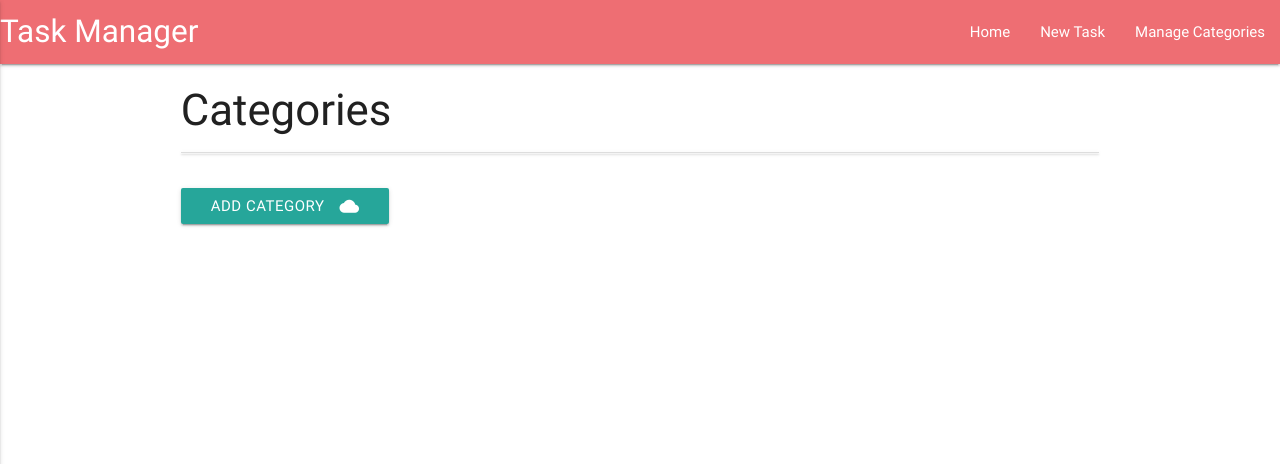
After one commit to SeanLewisIRE/task_manager, a Flask app: page /get_categories in a window 1280 px wide. The commit adds this page. Shown: the top 464 px of the page. Run offline with Flask 2, Linux system fonts and the light colour scheme; data that the repository does not hold is empty; some libraries are stand-ins or nearby versions.

Commit message:
added ability to modify categories. Added NavBar

```diff
--- a/app.py
+++ b/app.py
@@ -28,22 +28,59 @@ def insert_task():
 
 @app.route('/edit_task/<task_id>')
 def edit_task(task_id):
-    the_task = mongo.db.tasks.find_one({"_id": ObjectId(task_id)})
-    all_categories = mongo.db.categories.find()
-    return render_template('edittask.html', task=the_task, categories=all_categories)
+    _task = mongo.db.tasks.find_one({"_id": ObjectId(task_id)})
+    _categories = mongo.db.categories.find()
+    category_list = [category for category in _categories]
+    return render_template('edittask.html', task=_task, categories=category_list)
 
 @app.route('/update_task/<task_id>', methods=["POST"])
 def update_task(task_id):
     tasks = mongo.db.tasks
-    tasks.update({'_id': Object_id(task_id)},
+    tasks.update({'_id': ObjectId(task_id)},
     {
-        'task_name':request.form.get['task_name'],
-        'category_name':request.form.get['category_name'],
-        'task_description':request.form.get['task_description'],
-        'due_date':request.form.get['due_date'],
-        'is_urgent':request.form.get['is_urgent']
+        'task_name':request.form.get('task_name'),
+        'category_name':request.form.get('category_name'),
+        'task_description':request.form.get('task_description'),
+        'due_date':request.form.get('due_date'),
+        'is_urgent':request.form.get('is_urgent')
     })
     return redirect(url_for('get_tasks'))
 
+@app.route('/delete_task/<task_id>')
+def delete_task(task_id):
+    mongo.db.tasks.remove({'_id': ObjectId(task_id)})
+    return redirect(url_for('get_tasks'))
+
+@app.route('/get_categories')
+def get_categories():
+    return render_template('categories.html', categories=mongo.db.categories.find())
+
+@app.route('/edit_category/<category_id>')
+def edit_category(category_id):
+    return render_template('editcategory.html', category=mongo.db.categories.find_one({'_id': ObjectId(category_id)}))
+
+@app.route('/update_cateogry/<category_id>', methods=['POST'])
+def update_category(category_id):
+    mongo.db.categories.update(
+        {'_id': ObjectId(category_id)},
+        {'category_name': request.form.get('category_name')})
+    return redirect(url_for('get_categories'))
+
+@app.route('/delete_category/<category_id>')
+def delete_category(category_id):
+    mongo.db.categories.remove({'_id': ObjectId(category_id)})
+    return redirect(url_for('get_categories'))
+
+@app.route('/insert_category', methods=["POST"])
+def insert_category():
+    categories = mongo.db.categories
+    category_doc = {'category_name': request.form.get('category_name')}
+    categories.insert_one(category_doc)
+    return redirect(url_for('get_categories'))
+
+@app.route('/new_category')
+def new_category():
+    return render_template('addcategory.html')
+
 if __name__ == '__main__':
     app.run(host = os.getenv('IP', '0.0.0.0'), port = int(os.getenv('PORT', '5000')), debug=True)
--- a/templates/base.html
+++ b/templates/base.html
@@ -10,6 +10,25 @@
     <title>Task Manager</title>
 </head>
 <body>
+    <header>
+         <nav>
+            <div class="nav-wrapper">
+                <a href="{{url_for('get_tasks')}}" class="brand-logo">Task Manager</a>
+                <a href="#" data-activates="mobile-demo" class="button-collapse"><i class="material-icons">menu</i></a>
+                <ul id="nav-mobile" class="right hide-on-med-and-down">
+                    <li><a href="{{url_for('get_tasks')}}">Home</a></li>
+                    <li><a href="{{url_for('add_task')}}">New Task</a></li>
+                    <li><a href="{{url_for('get_categories')}}">Manage Categories</a></li>
+                </ul>
+                <ul class="side-nav" id="mobile-demo">
+                    <li><a href="{{url_for('get_tasks')}}">Home</a></li>
+                    <li><a href="{{url_for('add_task')}}">New Task</a></li>
+                    <li><a href="{{url_for('get_categories')}}">Manage Categories</a></li>
+                </ul>
+            </div>
+        </nav>
+    </header>
+
     <div class="container">
         {% block content %}
         {% endblock %}
@@ -24,6 +43,7 @@
     $(document).ready(function(){
     $('.collapsible').collapsible();
     $('select').material_select();
+    $(".button-collapse").sideNav();
     });
 </script>
 </body>
--- /dev/null
+++ b/templates/categories.html
@@ -0,0 +1,23 @@
+<!DOCTYPE html>
+{% extends 'base.html' %}
+{% block content %}
+    <div class="row">
+    <h3>Categories</h3>
+        <ul class="collapsible">
+        {% for category in categories %}
+            <li>
+            <div class="collapsible-header">
+                <a href="{{url_for('delete_category', category_id=category._id)}}" class="waves-effect waves-light btn_small btn">Done</a>
+                <a href="{{url_for('edit_category', category_id=category._id)}}" class="waves-effect waves-light btn_small btn blue">Edit</a>
+            <div class="col s9 task_header">
+                <strong>{{category.category_name}} </strong>
+            </div>
+            </div>
+            </li>
+        {% endfor %}
+        </ul>
+    </div>
+    <div class="row">
+        <a href="{{url_for('new_category')}}" class="waves-effect waves-light btn"><i class="material-icons right">cloud</i>Add Category</a>
+    </div>
+{% endblock %}
--- a/templates/edittask.html
+++ b/templates/edittask.html
@@ -3,7 +3,7 @@
 {% block content %}
 <h3>Edit Task</h3>
 <div class="row">
-    <form action="{{ url_for('insert_task')}}" method="POST" class="col s12">
+    <form action="{{ url_for('update_task', task_id=task._id)}}" method="POST" class="col s12">
     <div class="row">
         <div class="input-field col s12">
         <i class="material-icons prefix">poll</i>
--- a/templates/tasks.html
+++ b/templates/tasks.html
@@ -11,7 +11,7 @@
 
         <div class="col s2">
         <div class="inline-actions">
-            <a class="waves-effect waves-light btn_small btn">Done</a>
+            <a href="{{url_for('delete_task', task_id=task._id)}}" class="waves-effect waves-light btn_small btn">Done</a>
             <a href="{{url_for('edit_task', task_id=task._id)}}" class="waves-effect waves-light btn_small btn blue">Edit</a>
         </div>
         <div class="col s9 task_header">
```
Also changed, not shown: templates/addcategory.html (added, +21 -0 lines), templates/editcategory.html (added, +21 -0 lines).
